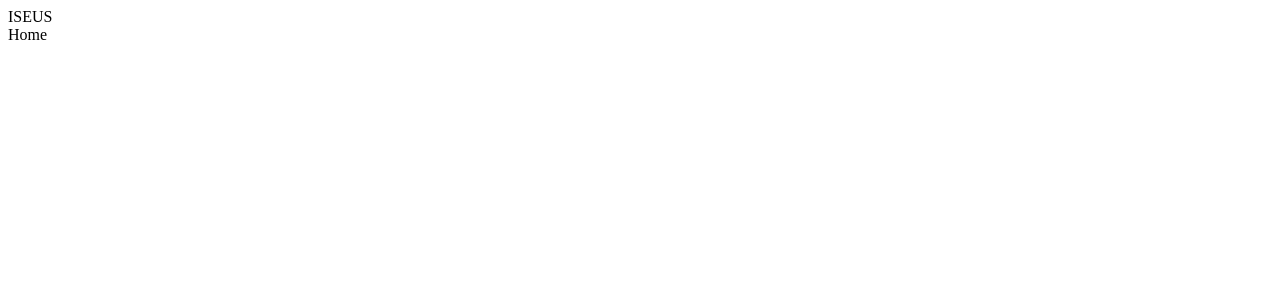
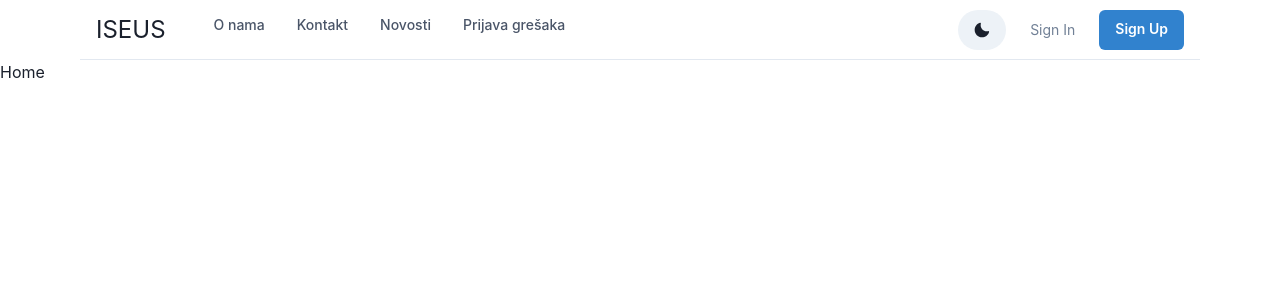
Before and after one commit to AllusTech/ISEUS-client, a React (Create React App) app: page / in a window 1280 px wide. Shown: the top 300 px of the page. Built offline with nearby package versions, Linux system fonts and the light colour scheme.

Commit message:
added first chakra ui navbar template to landing

```diff
--- a/package.json
+++ b/package.json
@@ -3,6 +3,7 @@
   "version": "0.1.0",
   "private": true,
   "dependencies": {
+    "@chakra-ui/icons": "^2.0.19",
     "@chakra-ui/react": "^2.6.1",
     "@emotion/react": "^11.11.0",
     "@emotion/styled": "^11.11.0",
--- a/src/App.tsx
+++ b/src/App.tsx
@@ -1,5 +1,5 @@
 import { RouterProvider, createBrowserRouter } from 'react-router-dom';
-
+import { ChakraProvider } from '@chakra-ui/react';
 //page import
 
 import LandingLayout from './layouts/Landing/Landing';
@@ -28,7 +28,11 @@ const router = createBrowserRouter([
 ]);
 
 const App = (props: Props) => {
-  return <RouterProvider router={router} />;
+  return (
+    <ChakraProvider>
+      <RouterProvider router={router} />
+    </ChakraProvider>
+  );
 };
 
 export default App;
--- a/src/layouts/Landing/comp/Nav.tsx
+++ b/src/layouts/Landing/comp/Nav.tsx
@@ -1,17 +1,194 @@
-import { NavLink, useNavigate } from 'react-router-dom';
+import { Link as NavLink, useNavigate } from 'react-router-dom';
+import {
+  Box,
+  Flex,
+  Text,
+  IconButton,
+  Button,
+  Stack,
+  Collapse,
+  Icon,
+  Link,
+  Popover,
+  PopoverTrigger,
+  useColorModeValue,
+  useBreakpointValue,
+  useDisclosure,
+  useColorMode,
+} from '@chakra-ui/react';
+import { HamburgerIcon, CloseIcon, ChevronDownIcon, ChevronRightIcon, MoonIcon, SunIcon } from '@chakra-ui/icons';
 
-const LandingNav = () => {
-  const navigate = useNavigate();
-
-  const handleClick = () => {
-    navigate('/profesori');
-  };
+export default function WithSubnavigation() {
+  const { isOpen, onToggle } = useDisclosure();
+  const { colorMode, toggleColorMode } = useColorMode();
 
   return (
-    <header>
-      <div>ISEUS</div>
-    </header>
+    <Box pl={20} pr={20}>
+      <Flex
+        bg={useColorModeValue('white', 'gray.800')}
+        color={useColorModeValue('gray.600', 'white')}
+        minH={'60px'}
+        py={{ base: 2 }}
+        px={{ base: 4 }}
+        borderBottom={1}
+        borderStyle={'solid'}
+        borderColor={useColorModeValue('gray.200', 'gray.900')}
+        align={'center'}
+      >
+        <Flex flex={{ base: 1, md: 'auto' }} ml={{ base: -2 }} display={{ base: 'flex', md: 'none' }}>
+          <IconButton
+            onClick={onToggle}
+            icon={isOpen ? <CloseIcon w={3} h={3} /> : <HamburgerIcon w={5} h={5} />}
+            variant={'ghost'}
+            aria-label={'Toggle Navigation'}
+          />
+        </Flex>
+        <Flex flex={{ base: 1 }} justify={{ base: 'center', md: 'start' }}>
+          <Text
+            fontSize={'24'}
+            textAlign={useBreakpointValue({ base: 'center', md: 'left' })}
+            fontFamily={'heading'}
+            color={useColorModeValue('gray.800', 'white')}
+          >
+            ISEUS
+          </Text>
+
+          <Flex display={{ base: 'none', md: 'flex' }} ml={10}>
+            <DesktopNav />
+          </Flex>
+        </Flex>
+
+        <Stack flex={{ base: 1, md: 0 }} justify={'flex-end'} direction={'row'} spacing={6}>
+          <Button rounded={'20'} onClick={toggleColorMode}>
+            {colorMode === 'light' ? <MoonIcon /> : <SunIcon />}
+          </Button>
+          <Button as={'a'} fontSize={'sm'} fontWeight={400} variant={'link'} href={'#'}>
+            Sign In
+          </Button>
+          <Button
+            as={'a'}
+            display={{ base: 'none', md: 'inline-flex' }}
+            fontSize={'sm'}
+            fontWeight={600}
+            color={'white'}
+            bg={'blue.500'}
+            href={'#'}
+            _hover={{
+              bg: 'blue.900',
+            }}
+          >
+            Sign Up
+          </Button>
+        </Stack>
+      </Flex>
+
+      <Collapse in={isOpen} animateOpacity>
+        <MobileNav />
+      </Collapse>
+    </Box>
+  );
+}
+
+const DesktopNav = () => {
+  const linkColor = useColorModeValue('gray.600', 'gray.200');
+  const linkHoverColor = useColorModeValue('gray.800', 'white');
+  const popoverContentBgColor = useColorModeValue('white', 'gray.800');
+
+  return (
+    <Stack direction={'row'} spacing={4}>
+      {NAV_ITEMS.map((navItem) => (
+        <Box key={navItem.label}>
+          <Popover trigger={'hover'} placement={'bottom-start'}>
+            <PopoverTrigger>
+              <Link
+                as={NavLink}
+                p={2}
+                to={navItem.href}
+                fontSize={'sm'}
+                fontWeight={500}
+                color={linkColor}
+                _hover={{
+                  textDecoration: 'none',
+                  color: linkHoverColor,
+                }}
+              >
+                {navItem.label}
+              </Link>
+            </PopoverTrigger>
+          </Popover>
+        </Box>
+      ))}
+    </Stack>
   );
 };
 
-export default LandingNav;
+const MobileNav = () => {
+  return (
+    <Stack bg={useColorModeValue('white', 'gray.800')} p={4} display={{ md: 'none' }}>
+      {NAV_ITEMS.map((navItem) => (
+        <MobileNavItem key={navItem.label} {...navItem} />
+      ))}
+    </Stack>
+  );
+};
+
+const MobileNavItem = ({ label, children, href }: NavItem) => {
+  const { isOpen, onToggle } = useDisclosure();
+
+  return (
+    <Stack spacing={4} onClick={children && onToggle}>
+      <Flex
+        py={2}
+        as={Link}
+        href={href ?? '#'}
+        justify={'space-between'}
+        align={'center'}
+        _hover={{
+          textDecoration: 'none',
+        }}
+      >
+        <Text fontWeight={600} color={useColorModeValue('gray.600', 'gray.200')}>
+          {label}
+        </Text>
+        {children && <Icon as={ChevronDownIcon} transition={'all .25s ease-in-out'} transform={isOpen ? 'rotate(180deg)' : ''} w={6} h={6} />}
+      </Flex>
+
+      <Collapse in={isOpen} animateOpacity style={{ marginTop: '0!important' }}>
+        <Stack mt={2} pl={4} borderLeft={1} borderStyle={'solid'} borderColor={useColorModeValue('gray.200', 'gray.700')} align={'start'}>
+          {/* {children &&
+            children.map((child) => (
+              <Link key={child.label} py={2} href={child.href}>
+                {child.label}
+              </Link>
+            ))} */}
+        </Stack>
+      </Collapse>
+    </Stack>
+  );
+};
+
+interface NavItem {
+  label: string;
+  subLabel?: string;
+  children?: Array<NavItem>;
+  href?: string;
+}
+
+const NAV_ITEMS: Array<NavItem> = [
+  {
+    label: 'O nama',
+    href: 'onama',
+  },
+  {
+    label: 'Kontakt',
+    href: 'kontakt',
+  },
+  {
+    label: 'Novosti',
+    href: 'novosti',
+  },
+  {
+    label: 'Prijava grešaka',
+    href: 'prijavagresaka',
+  },
+];
```
Also changed, not shown: 1 other file (tests, documents, lock files or other folders).
